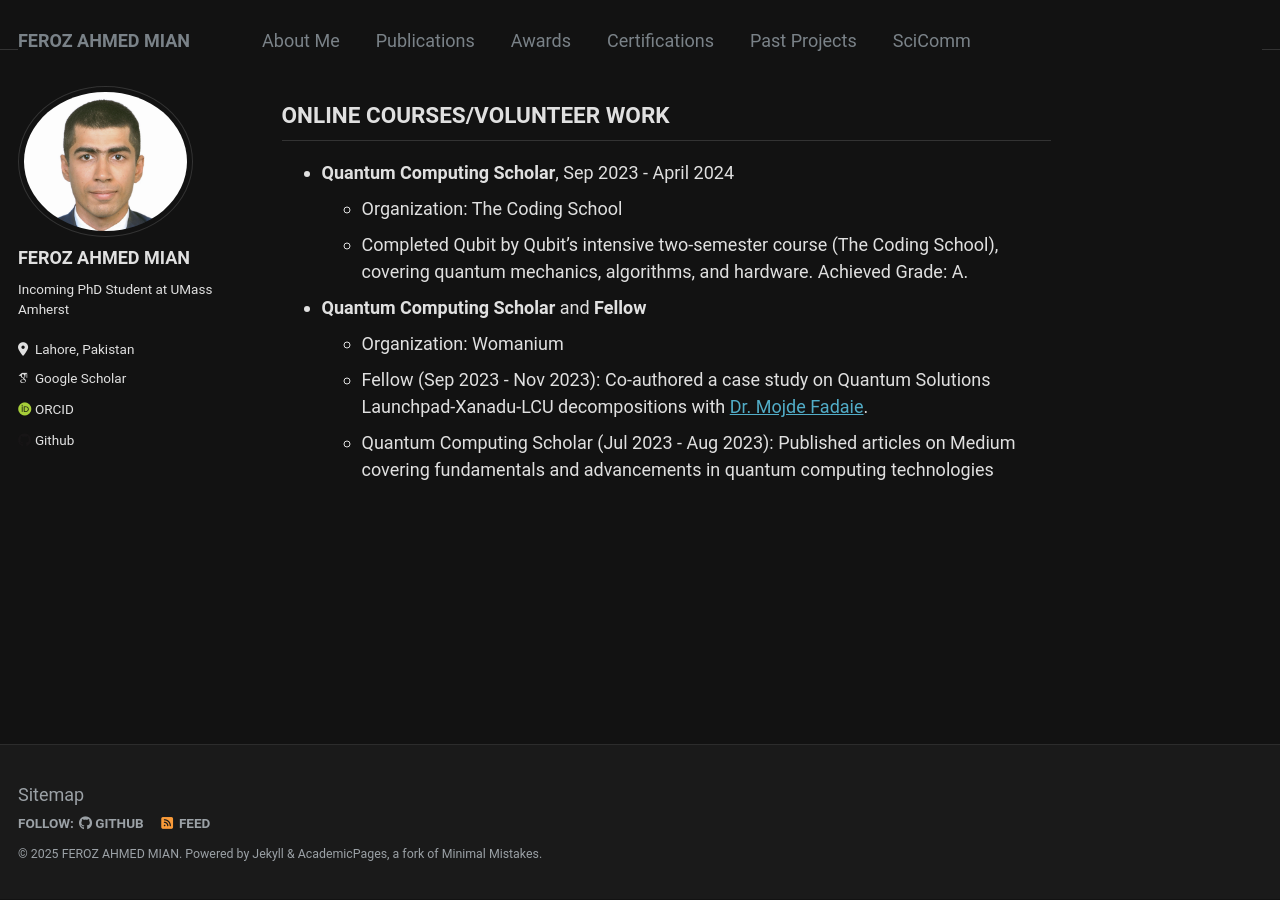
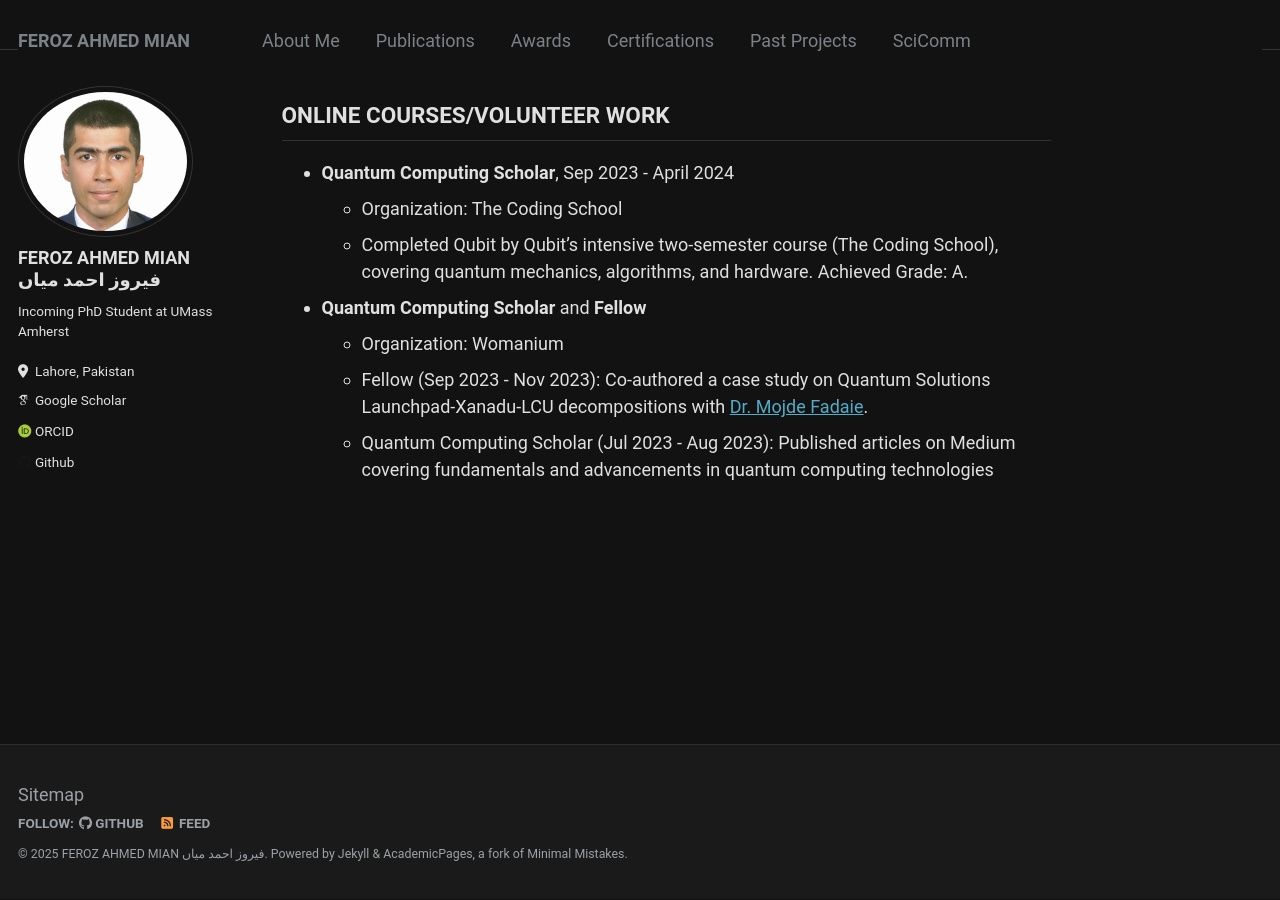
Before and after one commit to Fe-r-oz/Fe-r-oz.github.io, a Jekyll site: the page built from _pages/about.md, in a window 1280 px wide and 900 px high, scrolled down 2722 px. Built offline with Jekyll 4.4.1, drawn with Linux system fonts in a browser that asks for light colours; some web fonts are replaced.

Commit message:
Update _config.yml

```diff
--- a/_config.yml
+++ b/_config.yml
@@ -10,7 +10,7 @@
 locale                   : "en-US"
 title                    : "FEROZ AHMED MIAN"
 title_separator          : "-"
-name                     : &name "FEROZ AHMED MIAN"
+name                     : &name "FEROZ AHMED MIAN فیروز احمد میاں"
 description              : &description "Incoming PhD Student at UMass Amherst"
 url                      : https://Fe-r-oz.github.io # the base hostname & protocol for your site e.g. "https://mmistakes.github.io"
 baseurl                  : "" # the subpath of your site, e.g. "/blog"
@@ -22,7 +22,7 @@ repository               : "Fe-r-oz/Fe-r-oz.github.io"
 author:
   # Biographic information
   avatar           : "FEROZAHMEDMIAN.png"
-  name             : "FEROZ AHMED MIAN"
+  name             : "FEROZ AHMED MIAN فیروز احمد میاں"
   pronouns         :
   bio              : "Incoming PhD Student at UMass Amherst"
   location         : "Lahore, Pakistan"
```
